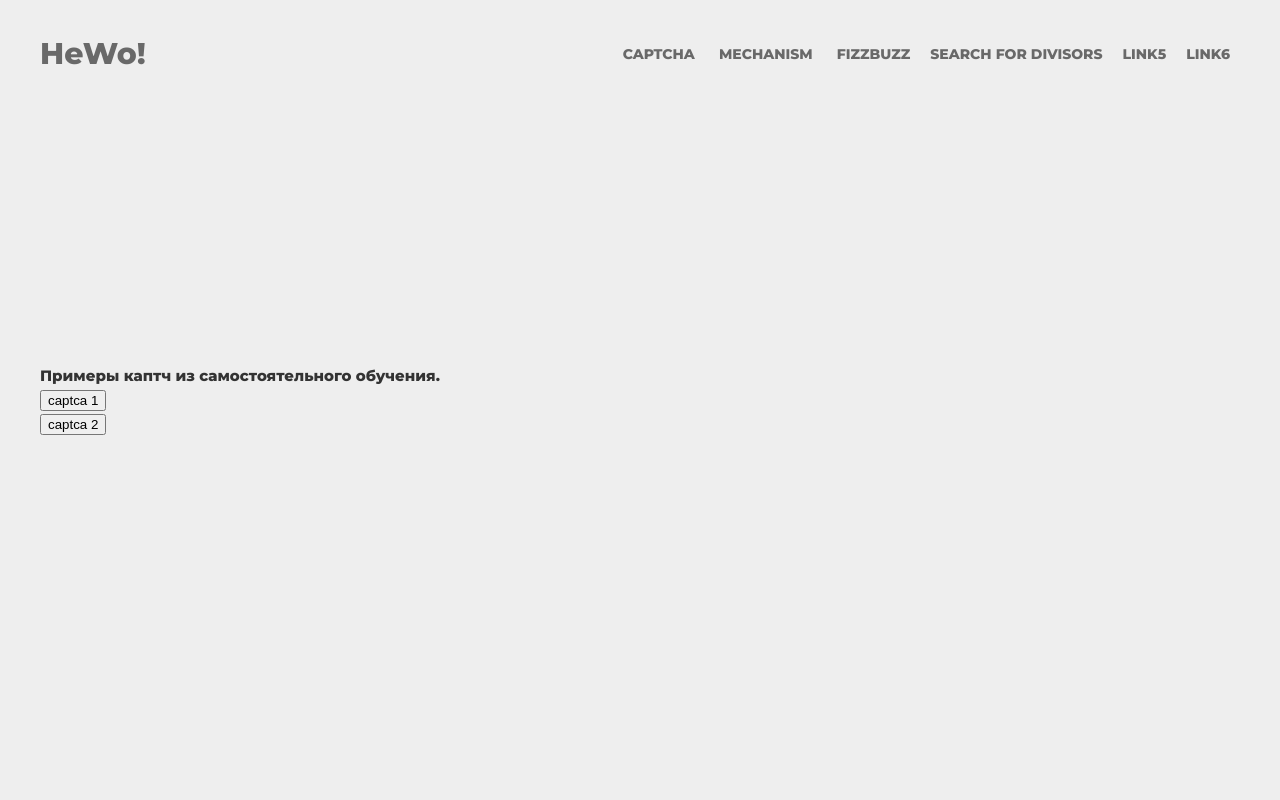
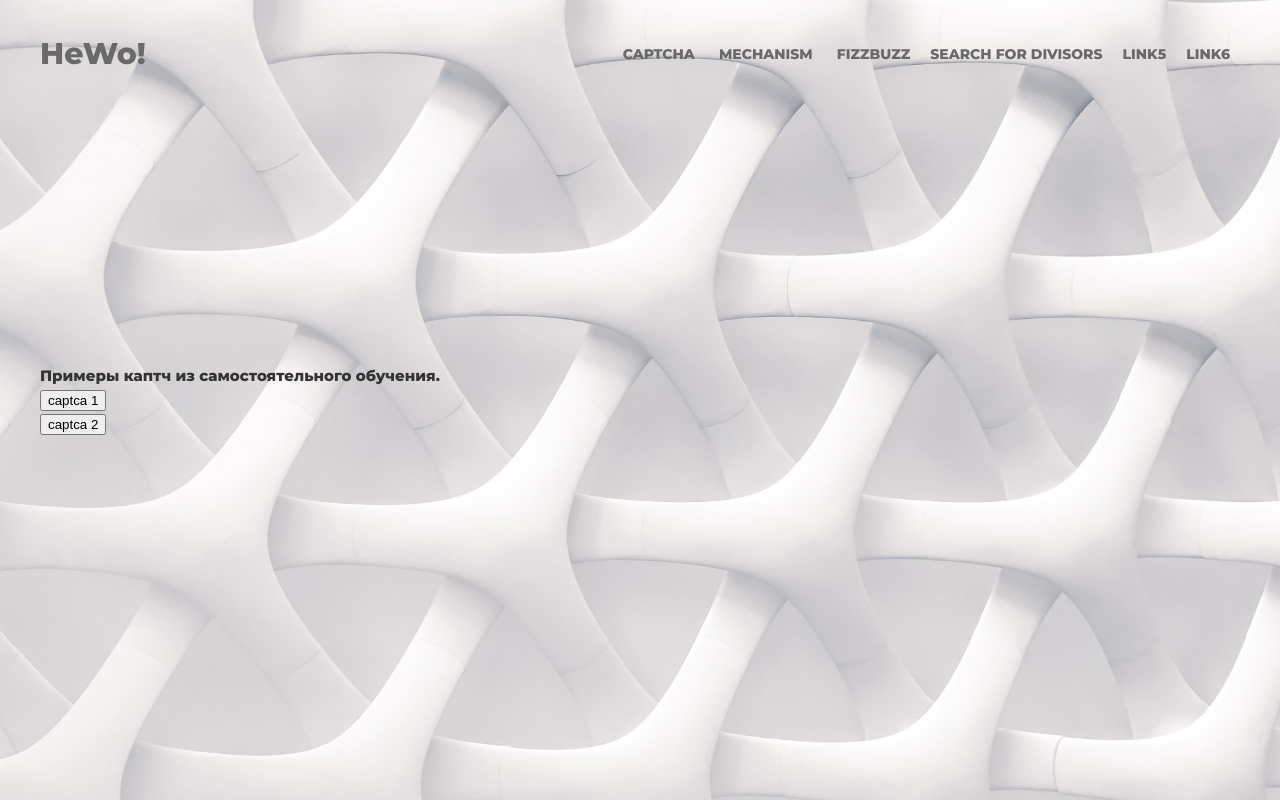
Before and after one commit to V1ad-T/Self-education, a plain HTML site: page captcha.html in a window 1280 px wide. Drawn offline with Linux system fonts and the light colour scheme.

Commit message:
add background for q777

```diff
--- a/css/main.css
+++ b/css/main.css
@@ -144,6 +144,10 @@ border: red;
   width: 100%;
   height: 100vh;
 
+  background: url(../img/into2.jpg) center no-repeat;
+  -webkit-background-size: cover;
+  background-size: cover;
+
 }
 /* .q7 {
   display: flex;
```
